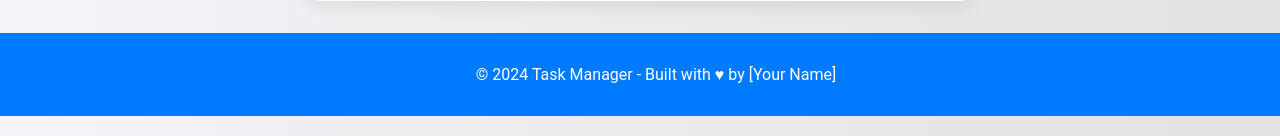
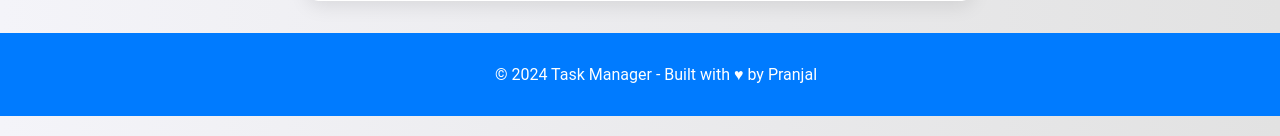
Before and after one commit to Bhavy335/Advance-Task-Manager, a Flask app: page /contact.html in a window 1280 px wide. Shown: the part 664-800 px from the top of the page. Run offline with Flask 3, Linux system fonts and the light colour scheme.

Commit message:
final commit

```diff
--- a/templates/contact.html
+++ b/templates/contact.html
@@ -216,7 +216,7 @@
 
     <!-- Footer -->
     <footer>
-        <p>&copy; 2024 Task Manager - Built with ♥ by [Your Name]</p>
+        <p>&copy; 2024 Task Manager - Built with ♥ by Pranjal</p>
     </footer>
 
     <script>
--- a/templates/login.html
+++ b/templates/login.html
@@ -226,7 +226,7 @@
 
     <!-- Footer -->
     <footer>
-        <p>&copy; 2024 Task Manager - Built by Bhavy,Rupals,Pranjal</p>
+        <p>&copy; 2024 Task Manager - Built by Pranjal, Bhavy,Rupals</p>
     </footer>
 
     <script>
```
Also changed, not shown: app.py (+12 -0 lines).
